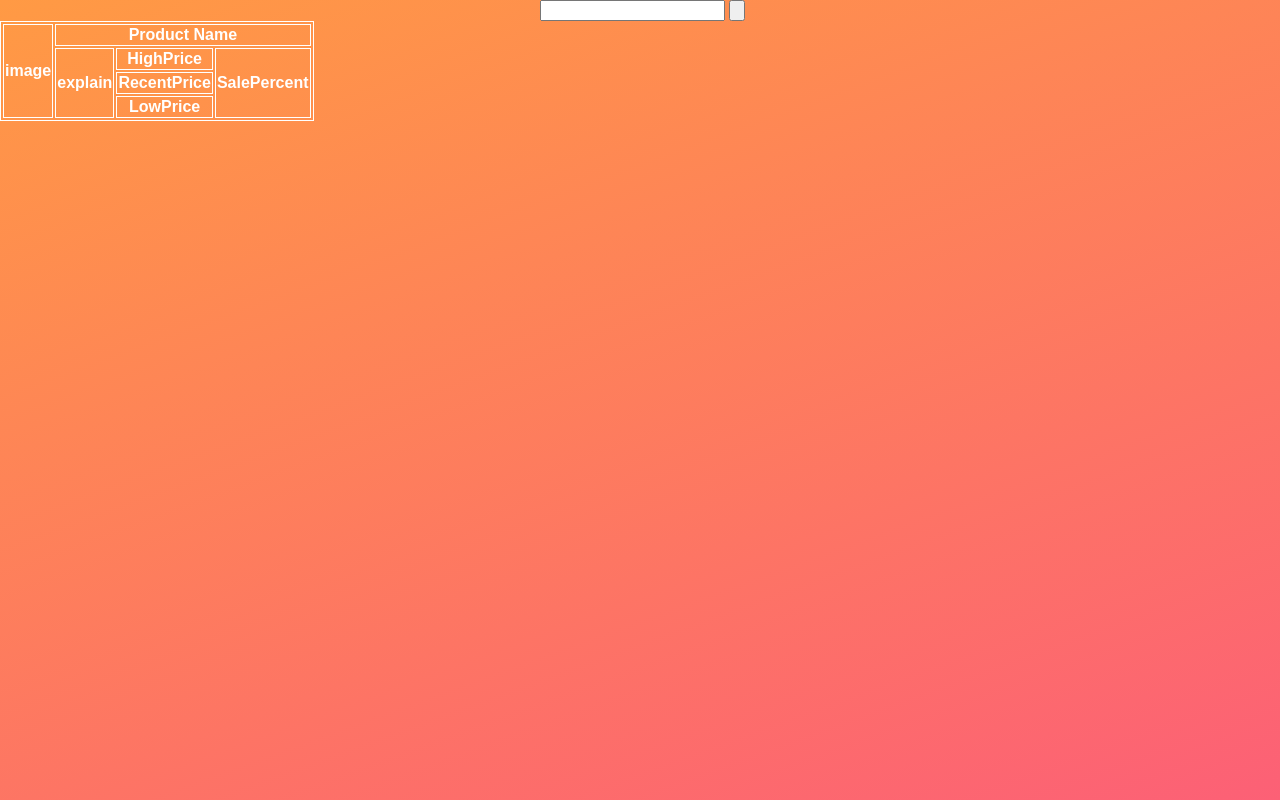
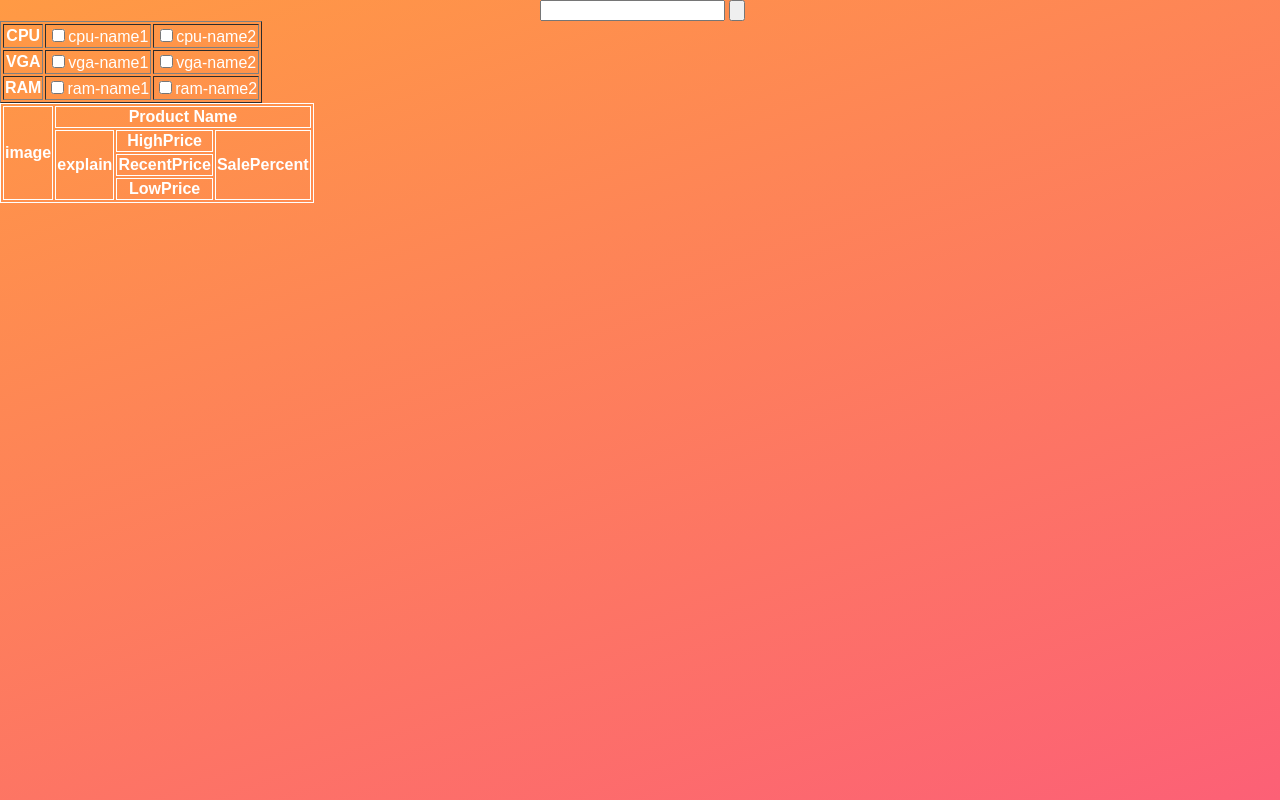
Before and after one commit to Nextop-November/Up-and-Down-react, a React (Create React App) app: page /search in a window 1280 px wide. Built offline with nearby package versions, Linux system fonts and the light colour scheme; a web font is replaced by a local one.

Commit message:
Catagory_Component_Add

```diff
--- a/src/App.js
+++ b/src/App.js
@@ -8,7 +8,7 @@ import SearchView from './views/SearchView';
 import t1 from './views/MainPage';
 import t2 from './views/ListPage';
 import t3 from './views/DetailPage';
-
+import category from './components/category';
 
 const GlobalStyle = createGlobalStyle`
     @import url("../font/NanumSquare/nanumsquare.css");
@@ -23,7 +23,7 @@ const GlobalStyle = createGlobalStyle`
     }
     body {
         font-family: 'NanumSquare', sans-serif;
-
+        color:white;
     }
 `;
 
@@ -37,6 +37,8 @@ const App = () => (
       <Route path="/t1" exact component={t1} />
       <Route path="/t2" exact component={t2} />
       <Route path="/t3" exact component={t3} />
+
+      <Route path="/category" exact component={category} />
     </Switch>
   </BrowserRouter>
 );
--- /dev/null
+++ b/src/components/category.js
@@ -0,0 +1,33 @@
+
+import React from 'react';
+import styled from 'styled-components';
+class Category extends React.Component{
+
+
+    //TODO: 카테고리 리스트 데이터 다듬어야함.
+    render(){
+        // 데이터 가져오는 부분
+        const cateList = this.props.CategoryList;
+        // 데이터 HTML로 가공하는 부분
+
+
+        console.log(this.props.CategoryList);
+        return(
+            <table border ='1'>
+                {cateList.map(el => (
+                    <tr>
+                        <th>{el.name}</th>
+                        {el.options.map ( opt =>(
+                            <td>
+                            <input type='checkbox' id='cateOpt' value={opt}/>
+                            <label for={opt}>{opt}</label>
+                            </td>
+                        ))}
+
+                    </tr>
+                ))}
+            </table>
+        );
+    }
+}
+export default Category;
--- a/src/views/SearchView.js
+++ b/src/views/SearchView.js
@@ -1,6 +1,7 @@
 import React from 'react';
 import * as queryString from 'query-string';
 import styled , { createGlobalStyle } from 'styled-components';
+import Category from '../components/category';
 
 
 const GlobalStyle = createGlobalStyle`
@@ -42,6 +43,20 @@ const ProductInfoTable = styled.table`
 
 `;
 
+/*
+
+TODO:   컴포넌트 만들어서 카테고리 데이터 가져오는 기능 만들기
+        카테고리 요청 만들기
+        데이터는 가짜 const data 선언해서 만들기.
+
+        컴포넌트간 넘길때는 Main 클래스에서 처리하고 연결해야함.
+        !!! : 절대로 java class 처럼 직방으로 Main이 아닌 컴포넌트를 가져오면 안된다.
+
+
+*/
+
+
+
 class SearchView extends React.Component{
 
 
@@ -49,18 +64,37 @@ class SearchView extends React.Component{
         super(props);
     }
 
+    render() {
 
-    render() {
+        const CategoryList =
+        //카테고리 종류 데이터 나중에 서버 데이터 가져와야 됨.
+        [
+            {
+                name : 'CPU',
+                options : ['cpu-name1','cpu-name2']
+            },
+            {
+                name : 'VGA',
+                options : ['vga-name1','vga-name2']
+            },
+            {
+                name : 'RAM',
+                options : ['ram-name1','ram-name2']
+            },
+        ];
+
 
         console.log(this.props);
         const getQuery = queryString.parse(this.props.location.search);
         console.log(getQuery.query);
         return(
             <Container>
-                <GlobalStyle />
                 <InputForm>
                 <TitleImg/> <QueryInput type='text' value={getQuery.query}/> <SearchButton type='button'/>
                 </InputForm>
+                <Category CategoryList={CategoryList} />
+
+
                 <ProductInfoTable border cellpadding='10'>
                     <tr>
                         <th rowSpan='4'>image</th>
```
